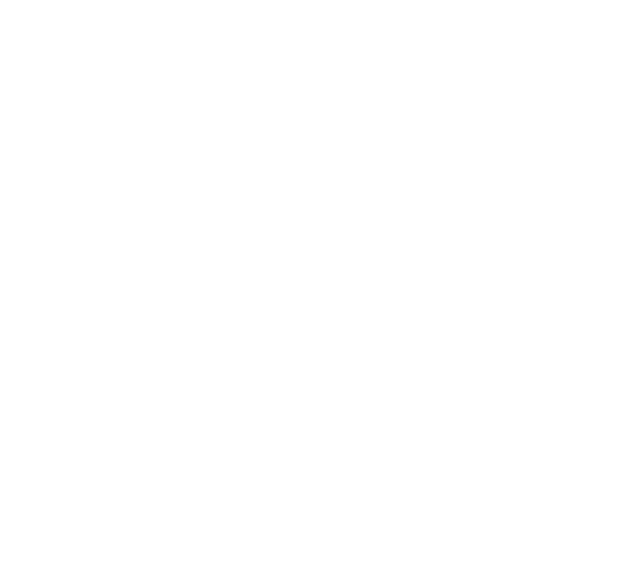
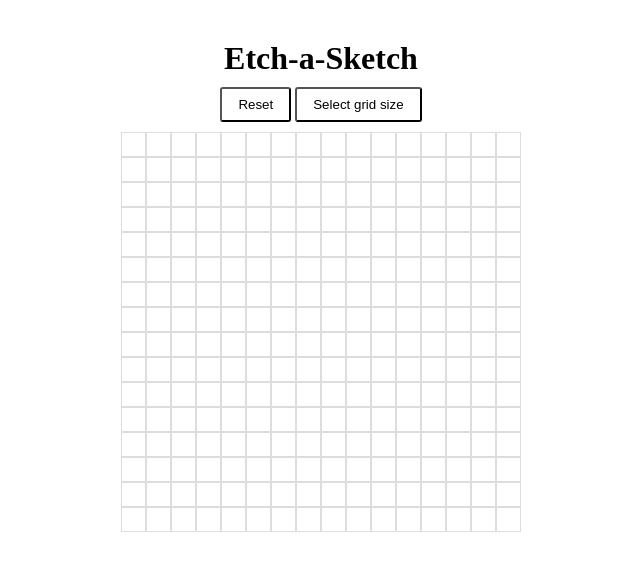
Before and after one commit to Adnankhan107/Etch-a-Sketch, a plain HTML site: page index.html in a window 1280 px wide. Shown: the whole page, without its empty margins (319-959 px from the left). Drawn offline with Linux system fonts and the light colour scheme.

Commit message:
completed the project

```diff
--- a/index.html
+++ b/index.html
@@ -7,6 +7,18 @@
     <link rel="stylesheet" href="style.css">
 </head>
 <body>
+    <div class="main-Container">
+        <h1>Etch-a-Sketch</h1>
+        <div class="button-div">
+            <button id="reset-button">Reset</button>
+            <button id="select-grid">Select grid size</button>
+        </div>
+
+        <div id="container">
+
+        </div>
+    </div>
+
 
     <script src="script.js"></script>
 </body>
--- a/script.js
+++ b/script.js
@@ -0,0 +1,56 @@
+const container = document.querySelector("#container");
+const resetBtn = document.getElementById("reset-button");
+const selectBtn = document.getElementById("select-grid");
+
+
+selectBtn.addEventListener("click", ()=>{
+    let userInput = parseInt(prompt("Select number between 1 t0 100"));
+
+    if(userInput >= 1 && userInput <= 100){
+        container.innerHTML = "";
+        makeRows(userInput);
+        makeColumns(userInput);
+    } else{
+        alert("Please enter a valid number between 1 to 100");
+    }
+});
+
+resetBtn.addEventListener("click", () => {
+    container.innerHTML = "";
+    defaultGrid();
+})
+
+function defaultGrid(){
+    makeRows(16);
+    makeColumns(16);
+}
+
+defaultGrid();
+
+function makeRows(rowNUm){
+    // creates rows
+    for(let r = 0; r < rowNUm; r++){
+        let row = document.createElement("div");
+        row.className = "gridRow";
+        container.appendChild(row);
+    }
+}
+
+// create columns
+function makeColumns(cellNum){
+    let rows = document.getElementsByClassName("gridRow");
+
+    for(let i = 0; i < rows.length; i++){
+        for(let j = 0; j < cellNum; j++){
+            let newCell = document.createElement("div");
+            rows[i].appendChild(newCell).className = "cell";
+        }
+    }
+}
+
+
+container.addEventListener("mouseover", (event)=>{
+    if(event.target.classList.contains("cell")){
+        event.target.style.backgroundColor = "black";
+    }
+});
--- a/style.css
+++ b/style.css
@@ -0,0 +1,45 @@
+*{
+    margin: 0;
+    padding: 0;
+    box-sizing: border-box;
+}
+
+.main-Container{
+    margin: auto;
+    margin-top: 40px;
+    display: flex;
+    flex-direction: column;
+    justify-content: center;
+    align-items: center;
+    gap: 10px;
+}
+
+#reset-button{
+    padding: 8px 16px;
+    border-radius: 3px;
+    background-color: white;
+}
+
+#select-grid{
+    padding: 8px 16px;
+    border-radius: 3px;
+    background-color: white;
+}
+
+
+#container {
+    display: flex;
+    flex-direction: column;
+    width: 400px;
+    height: 400px;
+}
+
+.gridRow {
+    display: flex;
+    flex: 1;
+}
+
+.cell {
+    flex: 1;
+    border: 1px solid #ddd;
+}
```
